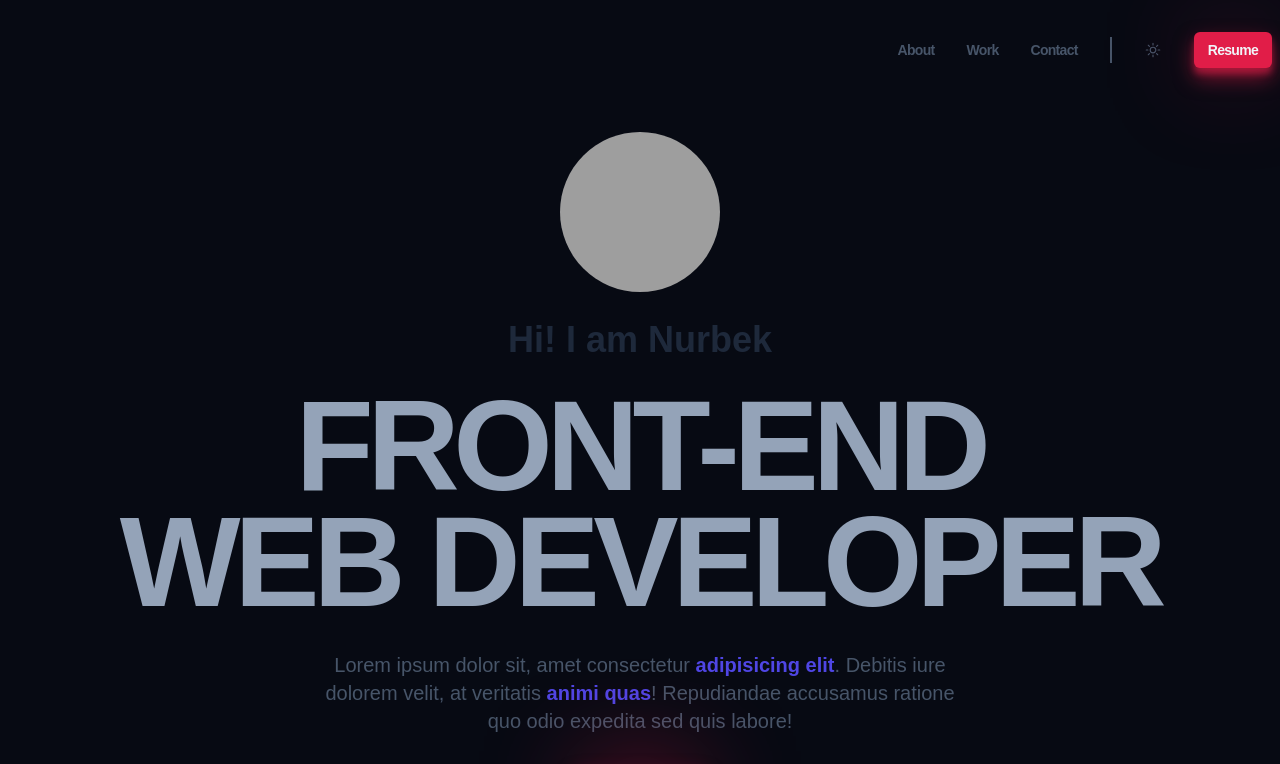
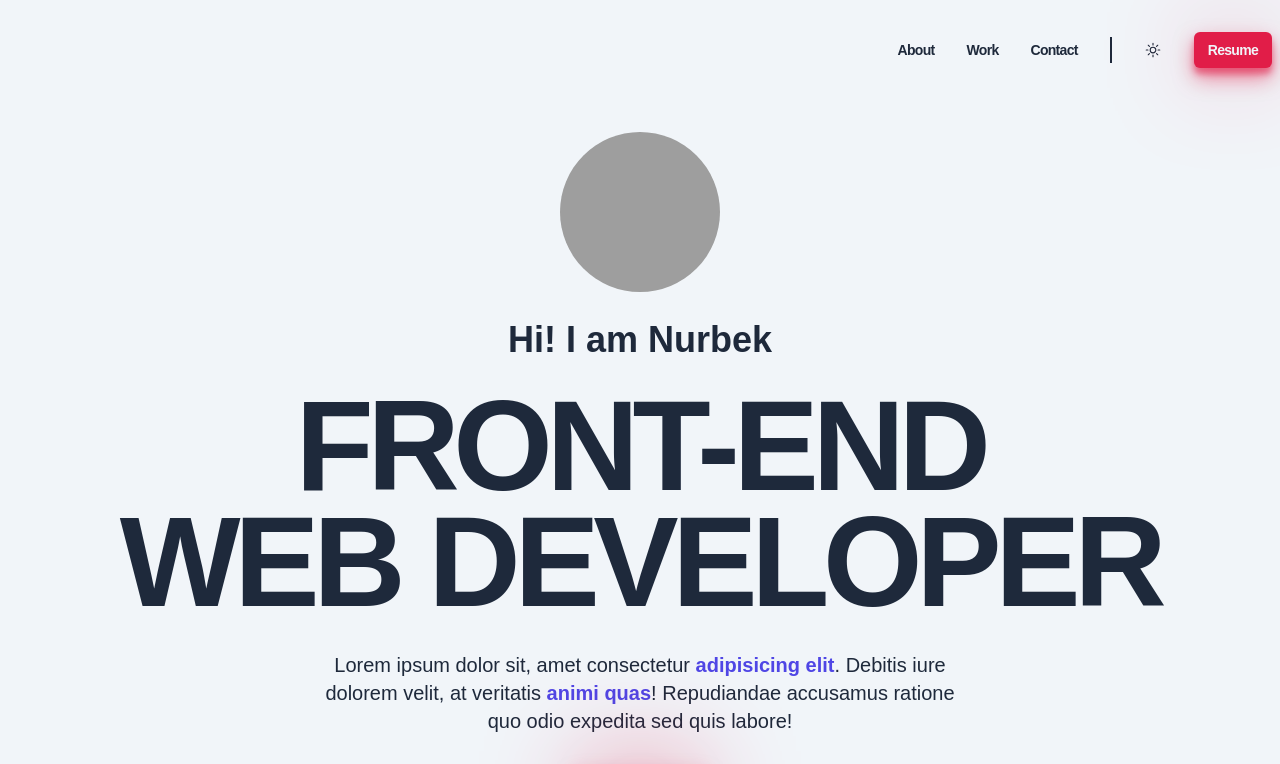
Before and after one commit to seengularSDUdent/portfolio, a website built with Vite: page index.html in a window 1280 px wide. Both pictures are taken after a click on the button 1152 px from the left and 50 px from the top of the page. Shown: the top 764 px of the page. Built offline with nearby package versions, Linux system fonts and the light colour scheme; grey boxes are pictures that could not be loaded; a web font is replaced by a local one.

Commit message:
js changings

```diff
--- a/index.html
+++ b/index.html
@@ -23,7 +23,7 @@
           <li class="header__line">
           </li>
           <li>
-            <button class="header__sun">
+            <button id="theme-toggle" class="header__sun">
               <svg xmlns="http://www.w3.org/2000/svg" fill="none" viewBox="0 0 24 24" stroke-width="1.5" stroke="currentColor">
   <path stroke-linecap="round" stroke-linejoin="round" d="M12 3v2.25m6.364.386l-1.591 1.591M21 12h-2.25m-.386 6.364l-1.591-1.591M12 18.75V21m-4.773-4.227l-1.591 1.591M5.25 12H3m4.227-4.773L5.636 5.636M15.75 12a3.75 3.75 0 11-7.5 0 3.75 3.75 0 017.5 0z" />
 </svg>
@@ -50,7 +50,7 @@
         <li><a class="mobile-nav__link" href="#contact">Contact</a></li>
         <li class="mobile-nav__link-line"></li>
         <li>
-          <button class="mobile-nav__sun">
+          <button id="theme-toggle" class="mobile-nav__sun">
             <svg xmlns="http://www.w3.org/2000/svg" fill="none" viewBox="0 0 24 24" stroke-width="1.5" stroke="currentColor">
             <path stroke-linecap="round" stroke-linejoin="round" d="M12 3v2.25m6.364.386l-1.591 1.591M21 12h-2.25m-.386 6.364l-1.591-1.591M12 18.75V21m-4.773-4.227l-1.591 1.591M5.25 12H3m4.227-4.773L5.636 5.636M15.75 12a3.75 3.75 0 11-7.5 0 3.75 3.75 0 017.5 0z" />
           </svg>
--- a/src/main.js
+++ b/src/main.js
@@ -11,5 +11,7 @@ import '../styles/components/mobile-nav.css';
 import '../styles/utils.css';
 
 import mobileNav from './utils/nav-mobile';
+import themeSwithcher from './utils/theme-switcher';
 
 mobileNav();
+themeSwithcher();
--- /dev/null
+++ b/src/utils/theme-switcher.js
@@ -0,0 +1,21 @@
+const themeSwithcher = () => {
+    const themeToggleButtons = document.querySelectorAll('#theme-toggle');
+    const theme = localStorage.getItem('theme');
+
+    document.body.classList.add(theme);
+
+    themeToggleButtons.forEach(element => {
+        element.addEventListener('click', () => {
+            document.body.classList.toggle('light-mode');
+            if(document.body.classList.contains('light-mode')) {
+                localStorage.setItem('theme', 'light-mode');
+            }
+            else {
+                localStorage.removeItem('theme');
+                document.body.removeAttribute('class');
+            }
+        })
+    });
+}
+
+export default themeSwithcher;
--- a/styles/style.css
+++ b/styles/style.css
@@ -67,3 +67,11 @@ a {
 strong {
     color: var(--clr-indigo);
 }
+
+.light-mode {
+    --clr-dark: #f1f5f9;
+    --clr-light: #070a13;
+    --clr-slate400: #1e293b;
+    --clr-slate600: #1e293b;
+    --clr-slate800: #1e293b;
+}
--- a/styles/utils.css
+++ b/styles/utils.css
@@ -16,7 +16,7 @@
     text-decoration: none;
     letter-spacing: -0.05em;
     background-color: var(--clr-rose);
-    color: var(--clr-light);
+    color: #f1f5f9;
     padding: 0.5em 1em;
     border-radius: 6px;
     box-shadow: 0 10px 20px rgba(225, 29, 72, 0.5), 0 6px 6px rgba(225, 29, 72, 0.5), 0 0 100px -10px var(--clr-rose);
```
